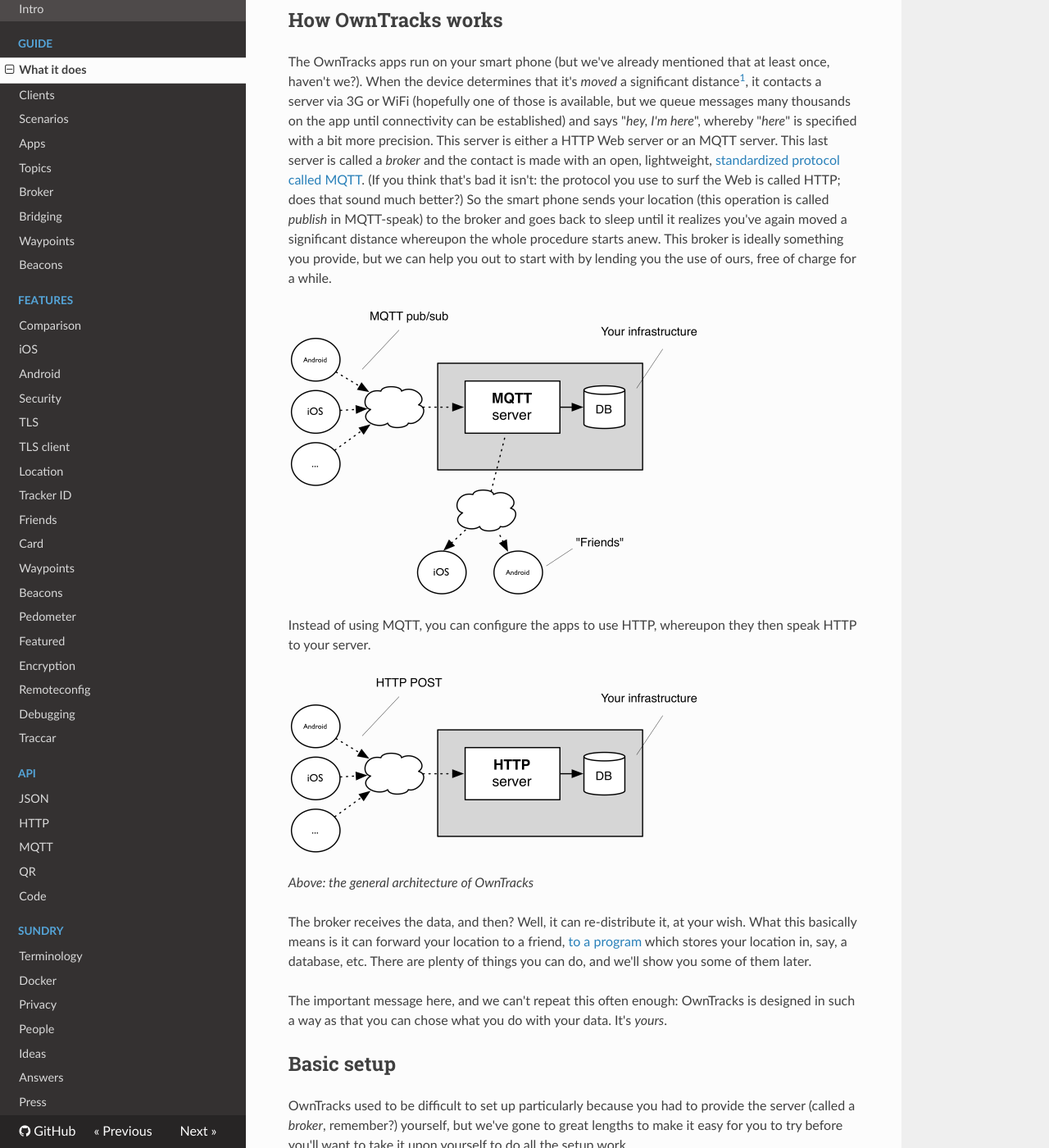
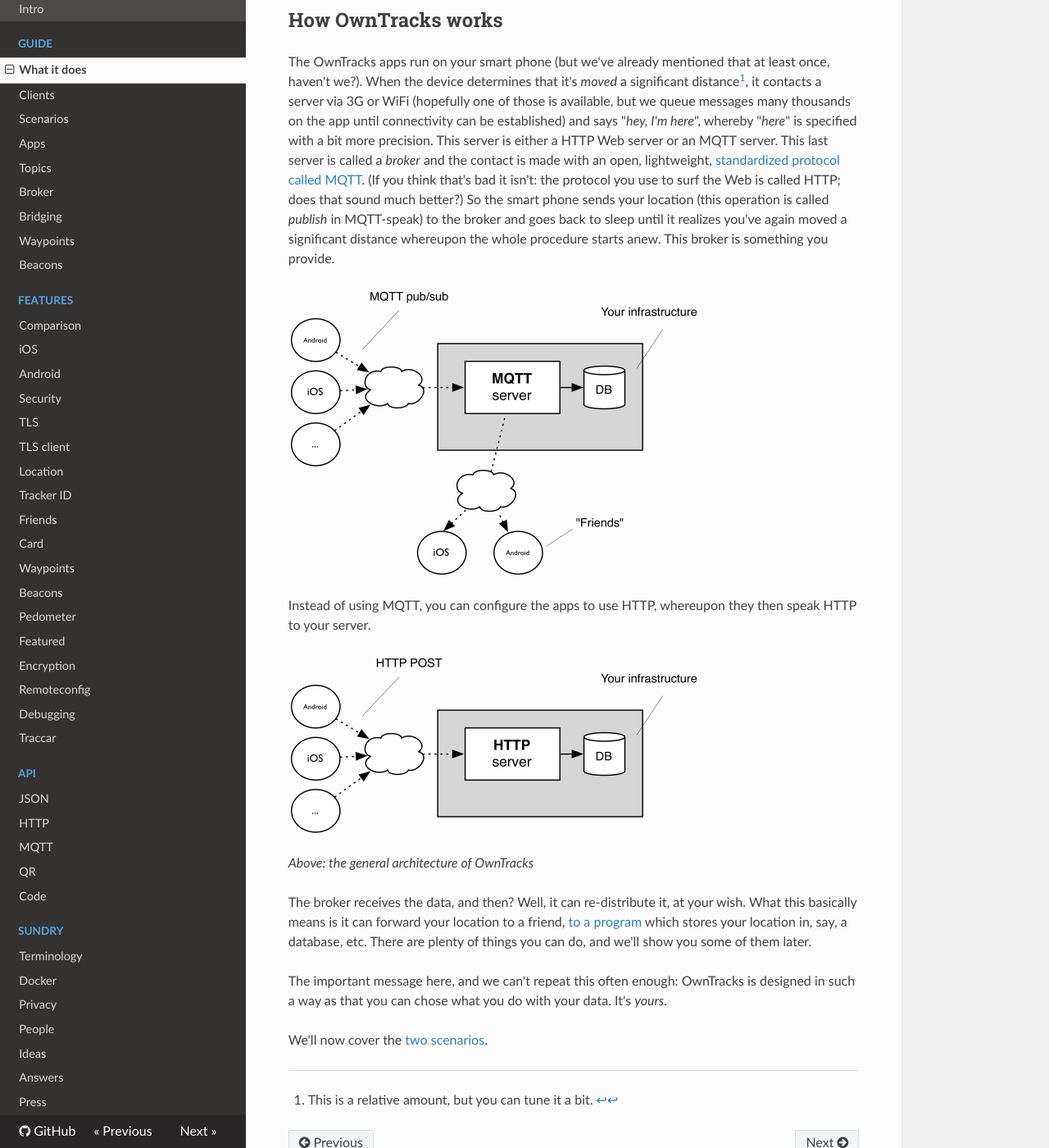
Before and after one commit to owntracks/booklet, an MkDocs documentation site: the page built from docs/guide/whathow.md, in a window 1280 px wide and 1400 px high, scrolled down 971 px. Shown: the whole window at 82% size. Built offline with MkDocs 1.6.1, drawn with Linux system fonts in a browser that asks for light colours; nearby versions of some CDN libraries; old or Windows-style settings are respelled for this version of MkDocs.

Commit message:
remove hint of public mode

```diff
--- a/docs/guide/whathow.md
+++ b/docs/guide/whathow.md
@@ -27,7 +27,7 @@ And finally, though for us this is *very* important, OwnTracks does all this sec
 
 ## How OwnTracks works
 
-The OwnTracks apps run on your smart phone (but we've already mentioned that at least once, haven't we?). When the device determines that it's _moved_ a significant distance[^1], it contacts a server via 3G or WiFi (hopefully one of those is available, but we queue messages many thousands on the app until connectivity can be established) and says "_hey, I'm here_", whereby "_here_" is specified with a bit more precision. This server is either a HTTP Web server or an MQTT server. This last server is called a _broker_ and the contact is made with an open, lightweight, [standardized protocol called MQTT](mqtt.md). (If you think that's bad it isn't: the protocol you use to surf the Web is called HTTP; does that sound much better?) So the smart phone sends your location (this operation is called _publish_ in MQTT-speak) to the broker and goes back to sleep until it realizes you've again moved a significant distance whereupon the whole procedure starts anew. This broker is ideally something you provide, but we can help you out to start with by lending you the use of ours, free of charge for a while.
+The OwnTracks apps run on your smart phone (but we've already mentioned that at least once, haven't we?). When the device determines that it's _moved_ a significant distance[^1], it contacts a server via 3G or WiFi (hopefully one of those is available, but we queue messages many thousands on the app until connectivity can be established) and says "_hey, I'm here_", whereby "_here_" is specified with a bit more precision. This server is either a HTTP Web server or an MQTT server. This last server is called a _broker_ and the contact is made with an open, lightweight, [standardized protocol called MQTT](mqtt.md). (If you think that's bad it isn't: the protocol you use to surf the Web is called HTTP; does that sound much better?) So the smart phone sends your location (this operation is called _publish_ in MQTT-speak) to the broker and goes back to sleep until it realizes you've again moved a significant distance whereupon the whole procedure starts anew. This broker is something you provide.
 
 ![OwnTracks architecture](images/owntracks-iotconf-arch.png)
 
@@ -41,10 +41,6 @@ The broker receives the data, and then? Well, it can re-distribute it, at your w
 
 The important message here, and we can't repeat this often enough: OwnTracks is designed in such a way as that you can chose what you do with your data. It's *yours*.
 
-## Basic setup
-
-OwnTracks used to be difficult to set up particularly because you had to provide the server (called a _broker_, remember?) yourself, but we've gone to great lengths to make it easy for you to try before you'll want to take it upon yourself to do all the setup work.
-
 We'll now cover the [two scenarios](scenarios.md).
 
 [^1]: This is a relative amount, but you can tune it a bit.
```
Also changed, not shown: docs/guide/broker.md (+1 -1 lines).
